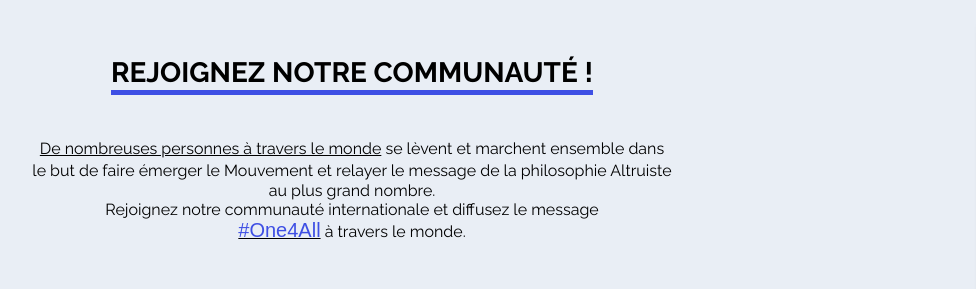
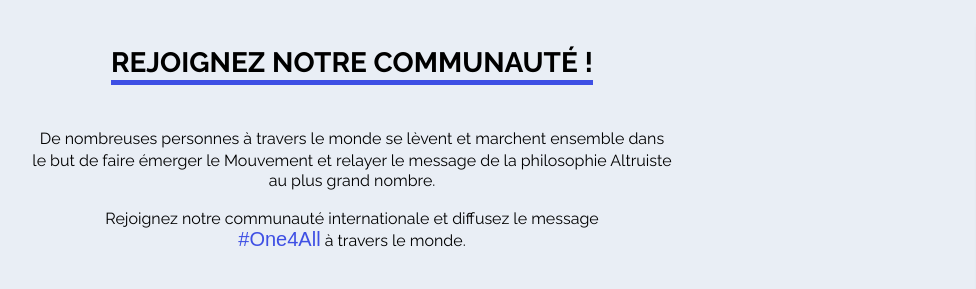
Before and after one commit to MeillatTristan/iamone4all, a plain HTML site: page index.html in a window 1280 px wide. Shown: the part 9640-9929 px from the top of the page, 0-976 px from the left. Drawn offline with nearby package versions, Linux system fonts and the light colour scheme; files whose address does not match are found by name; a web font is replaced by a local one.

Commit message:
change img

```diff
--- a/index.html
+++ b/index.html
@@ -258,10 +258,9 @@
     <div class="container">
       <div class="containerText">
         <h2>REJOIGNEZ NOTRE COMMUNAUTÉ !</h2>
-        <p><span class="underline">De nombreuses personnes à travers le monde</span> se lèvent et marchent ensemble dans
+        <p>De nombreuses personnes à travers le monde se lèvent et marchent ensemble dans
           le but de faire émerger le Mouvement <strong class="one4all"></strong> et relayer le message de la philosophie Altruiste au plus grand
-          nombre. <br> Rejoignez notre communauté internationale et diffusez le message  <br> <span
-            class="underline"><strong class="one4all">#One4All</strong></span> à travers le monde.</p>
+          nombre. <br> <br> Rejoignez notre communauté internationale et diffusez le message  <br><strong class="one4all">#One4All</strong> à travers le monde.</p>
         <div class="socialMedia">
           <div class="text">
             <p>Rejoins la commmunauté.</p>
```
